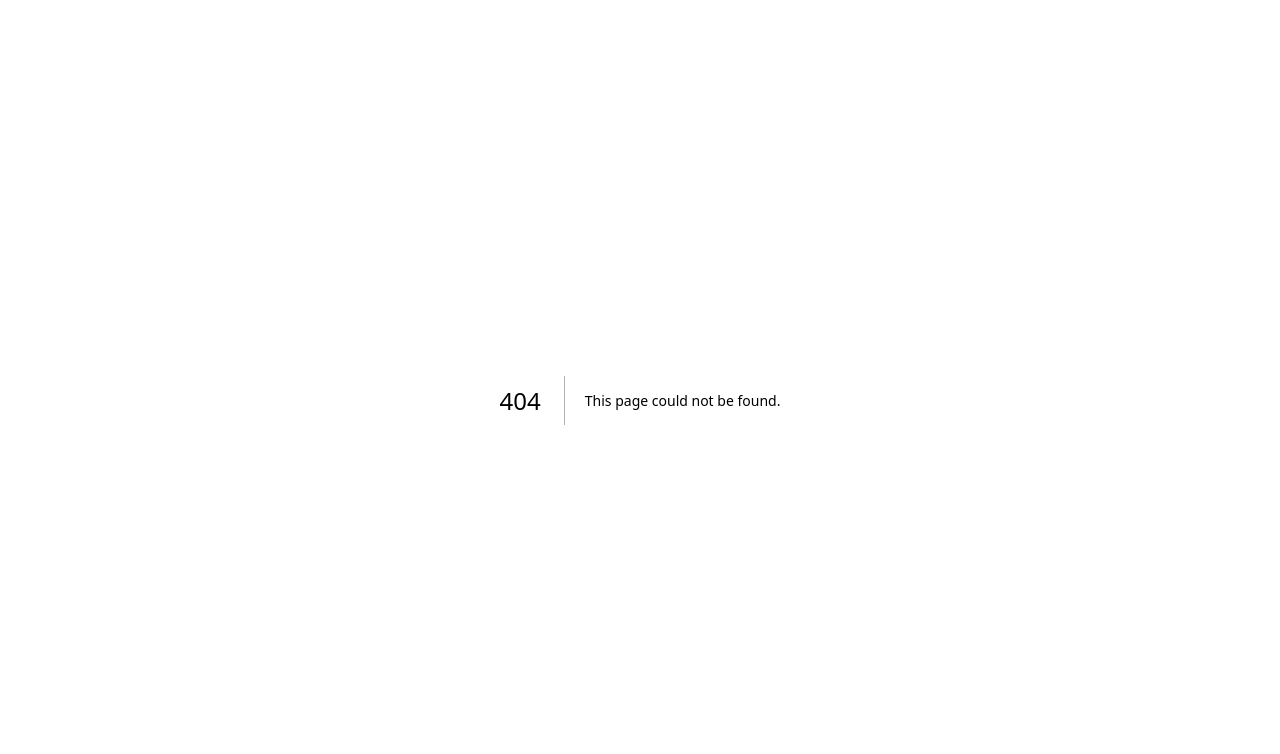
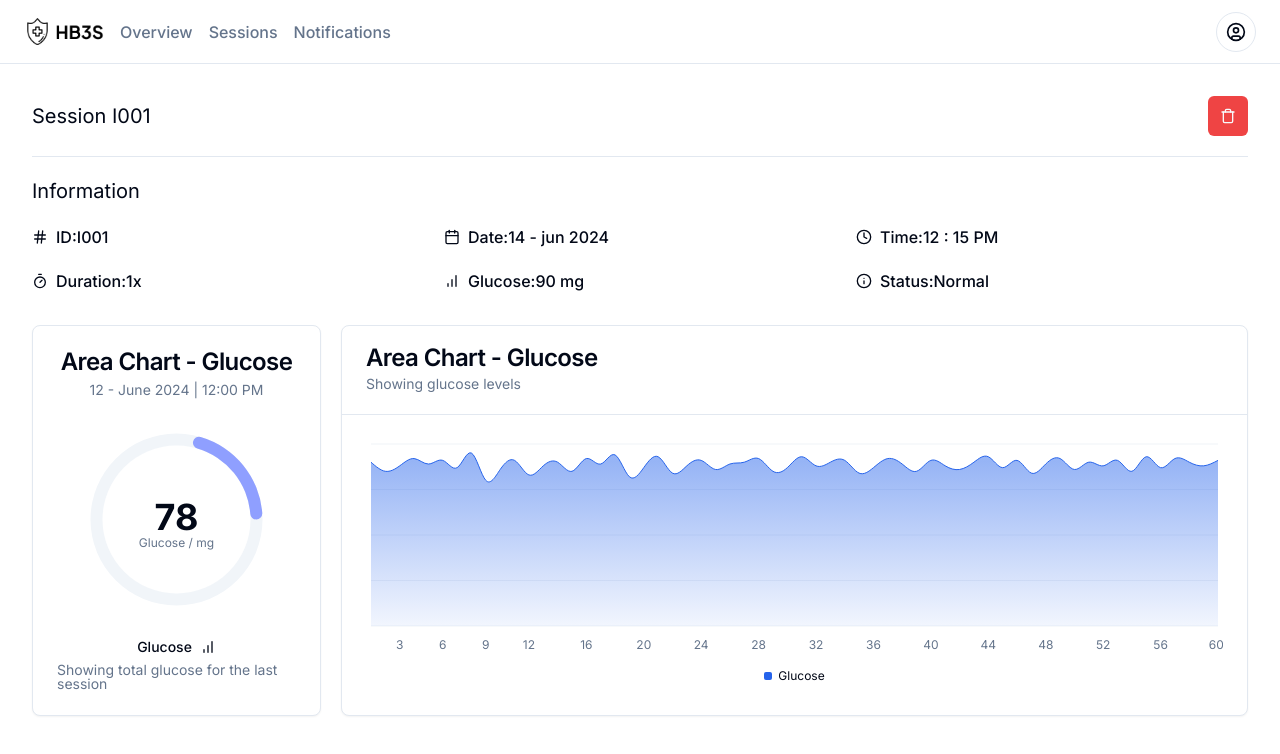
Before and after one commit to Saeed-Altout/healthcare, a Next.js app: page /sessions/I001 in a window 1280 px wide. Before the commit this address had no page. Shown: the top 754 px of the page. Built offline with nearby package versions, Linux system fonts and the light colour scheme.

Commit message:
build sessions and session page

```diff
--- a/app/(dashboard)/(routes)/(overview)/_components/client.tsx
+++ b/app/(dashboard)/(routes)/(overview)/_components/client.tsx
@@ -14,7 +14,7 @@ export const OverviewClient = ({ initialData }: { initialData: any[] }) => {
         <AreaGlucose />
       </div>
       <Separator />
-      <h1>Last Sessions</h1>
+      <h1 className="text-xl">Last Sessions</h1>
       <DataTable columns={columns} data={initialData} />
     </>
   );
--- /dev/null
+++ b/app/(dashboard)/(routes)/sessions/[id]/page.tsx
@@ -0,0 +1,60 @@
+import { AreaGlucose } from "@/components/charts/area-glucose";
+import { RadialGlucose } from "@/components/charts/radial-glucose";
+import { Button } from "@/components/ui/button";
+import { Separator } from "@/components/ui/separator";
+import {
+  BarChart,
+  Calendar,
+  Clock,
+  Hash,
+  Info,
+  Timer,
+  Trash,
+} from "lucide-react";
+
+export default function SessionPage({ params }: { params: { id: string } }) {
+  return (
+    <>
+      <div className="w-full space-y-5">
+        <div className="flex items-center justify-between">
+          <h3 className="text-xl">Session {params.id}</h3>
+          <Button variant="destructive" size="icon">
+            <Trash className="h-4 w-4" />
+          </Button>
+        </div>
+        <Separator />
+        <h1 className="text-xl">Information</h1>
+        <div className="grid grid-cols-1 md:grid-cols-2 lg:grid-cols-3 gap-5">
+          <p className="font-medium flex items-center justify-start">
+            <Hash className="h-4 w-4 mr-2" />
+            ID: <span>{params.id}</span>
+          </p>
+          <p className="font-medium flex items-center justify-start">
+            <Calendar className="h-4 w-4 mr-2" />
+            Date: <span>14 - jun 2024</span>
+          </p>
+          <p className="font-medium flex items-center justify-start">
+            <Clock className="h-4 w-4 mr-2" />
+            Time: <span>12 : 15 PM</span>
+          </p>
+          <p className="font-medium flex items-center justify-start">
+            <Timer className="h-4 w-4 mr-2" />
+            Duration: <span>1x</span>
+          </p>
+          <p className="font-medium flex items-center justify-start">
+            <BarChart className="h-4 w-4 mr-2" />
+            Glucose: <span>90 mg</span>
+          </p>
+          <p className="font-medium flex items-center justify-start">
+            <Info className="h-4 w-4 mr-2" />
+            Status: <span>Normal</span>
+          </p>
+        </div>
+      </div>
+      <div className="grid gap-5 grid-cols-1 md:grid-cols-2 lg:grid-cols-3 xl:grid-cols-4">
+        <RadialGlucose />
+        <AreaGlucose />
+      </div>
+    </>
+  );
+}
--- /dev/null
+++ b/app/(dashboard)/(routes)/sessions/_components/client.tsx
@@ -0,0 +1,11 @@
+import { columns } from "@/app/(dashboard)/data/columns";
+import { DataTable } from "@/components/ui/data-table";
+
+export const SessionsClient = ({ initialData }: { initialData: any[] }) => {
+  return (
+    <>
+      <h1 className="text-xl">All Sessions</h1>
+      <DataTable columns={columns} data={initialData} />
+    </>
+  );
+};
--- a/app/(dashboard)/(routes)/sessions/page.tsx
+++ b/app/(dashboard)/(routes)/sessions/page.tsx
@@ -1,3 +1,10 @@
+import { data } from "@/config";
+import { SessionsClient } from "./_components/client";
+
 export default function SessionsPage() {
-  return <div>SessionsPage</div>;
+  return (
+    <main className="flex flex-col gap-5">
+      <SessionsClient initialData={data} />
+    </main>
+  );
 }
--- a/app/(dashboard)/_components/navbar.tsx
+++ b/app/(dashboard)/_components/navbar.tsx
@@ -10,8 +10,8 @@ import { Sheet, SheetContent, SheetTrigger } from "@/components/ui/sheet";
 
 export const Navbar = () => {
   return (
-    <header className="sticky top-0 h-16 flex items-center gap-4 border-b bg-background px-4 md:px-6">
-      <nav className="hidden gap-4 md:flex flex-row items-center font-medium z-[1000]">
+    <header className="sticky top-0 h-16 flex items-center gap-4 border-b bg-background px-4 md:px-6 z-[1000]">
+      <nav className="hidden gap-4 md:flex flex-row items-center font-medium">
         <Logo />
         <Nav />
       </nav>
--- a/app/(dashboard)/data/columns.tsx
+++ b/app/(dashboard)/data/columns.tsx
@@ -3,6 +3,7 @@
 import { Button } from "@/components/ui/button";
 import { ColumnDef } from "@tanstack/react-table";
 import { Copy, Info, Trash } from "lucide-react";
+import Link from "next/link";
 
 export type Session = {
   id: string;
@@ -43,13 +44,15 @@ export const columns: ColumnDef<Session>[] = [
   {
     accessorKey: "id",
     header: "",
-    cell: () => (
+    cell: ({ row }) => (
       <div className="flex items-center gap-2 justify-end">
         <Button variant="outline" size="icon">
           <Copy className="h-5 w-5" />
         </Button>
-        <Button variant="outline" size="icon">
-          <Info className="h-5 w-5" />
+        <Button variant="outline" size="icon" asChild>
+          <Link href={`/sessions/${row.original.sequence}`}>
+            <Info className="h-5 w-5" />
+          </Link>
         </Button>
         <Button variant="destructive" size="icon">
           <Trash className="h-5 w-5" />
--- a/components/heading.tsx
+++ b/components/heading.tsx
@@ -1,4 +1,11 @@
 import { Button } from "@/components/ui/button";
+import {
+  Select,
+  SelectContent,
+  SelectItem,
+  SelectTrigger,
+  SelectValue,
+} from "@/components/ui/select";
 
 export const Heading = () => {
   return (
@@ -14,9 +21,22 @@ export const Heading = () => {
           from a single place.
         </p>
       </div>
-      <Button className="w-full md:w-fit" variant="outline">
-        Start Your Session
-      </Button>
+      <div className="flex items-center justify-center gap-5 w-full md:w-fit">
+        <Button className="w-full md:w-fit" variant="outline">
+          Start Your Session
+        </Button>
+        <Select>
+          <SelectTrigger className="w-[180px]">
+            <SelectValue placeholder="x1" />
+          </SelectTrigger>
+          <SelectContent>
+            <SelectItem value="x1">x1</SelectItem>
+            <SelectItem value="x2">x2</SelectItem>
+            <SelectItem value="x3">x3</SelectItem>
+            <SelectItem value="x4">x4</SelectItem>
+          </SelectContent>
+        </Select>
+      </div>
     </div>
   );
 };
```
